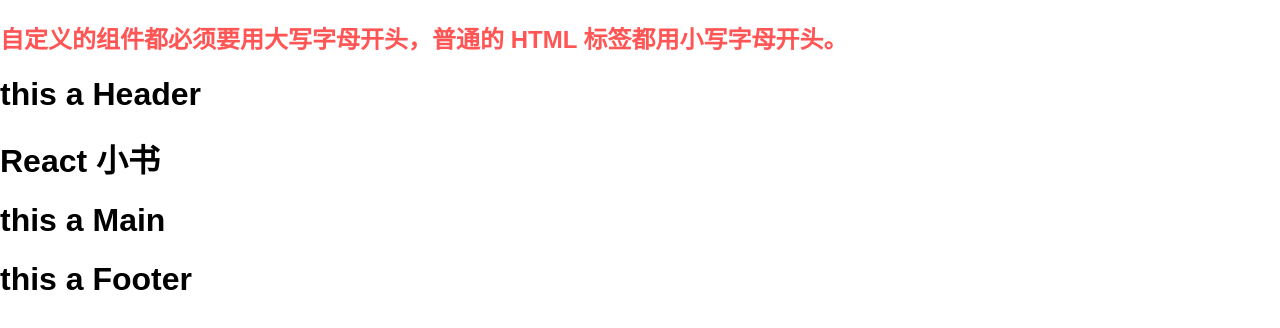
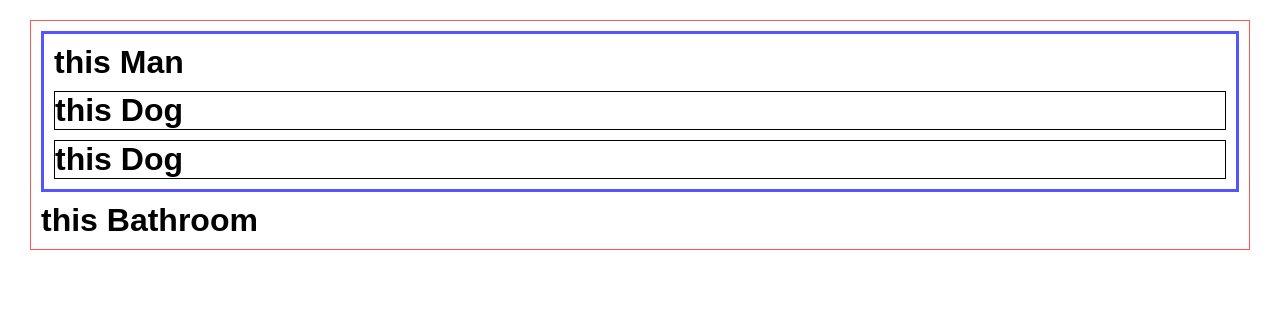
Before and after one commit to xfan0516/react-books, a React (Create React App) app: page / in a window 1280 px wide. Shown: the top 328 px of the page. Built offline with nearby package versions, Linux system fonts and the light colour scheme.

Commit message:
搭房子

```diff
--- a/src/index.css
+++ b/src/index.css
@@ -3,3 +3,18 @@ body {
   padding: 0;
   font-family: sans-serif;
 }
+*{
+  margin: 10px;
+}
+.hose{
+  border: 1px solid #f55;
+}
+.room{
+  border: 3px solid #55f;
+}
+.man{
+  border: 5px solid #ff5;
+}
+.dog{
+  border: 1px solid #000;
+}
--- a/src/index.js
+++ b/src/index.js
@@ -1,9 +1,9 @@
-import React, {Component} from 'react'
+import React, { Component } from 'react'
 import ReactDOM from 'react-dom'
 import './index.css'
 
-class Title extends Component {
-    render(){
+/* class Title extends Component {
+    render() {
         return (
             <div>
                 <h1> React 小书</h1>
@@ -14,12 +14,12 @@ class Title extends Component {
 }
 
 class Header extends Component {
-    render (){
+    render() {
         return (
             <div>
-                <h2 style={{color: '#f55'}}>自定义的组件都必须要用大写字母开头，普通的 HTML 标签都用小写字母开头。</h2>
+                <h2 style={{ color: '#f55' }}>自定义的组件都必须要用大写字母开头，普通的 HTML 标签都用小写字母开头。</h2>
                 <h1>this a Header</h1>
-                <Title / >
+                <Title />
             </div>
 
         )
@@ -27,10 +27,10 @@ class Header extends Component {
 }
 
 class Main extends Component {
-    render (){
+    render() {
         return (
             <h1>
-            this a Main
+                this a Main
             </h1>
 
         )
@@ -38,10 +38,10 @@ class Main extends Component {
 }
 
 class Footer extends Component {
-    render (){
+    render() {
         return (
             <h1>
-            this a Footer
+                this a Footer
             </h1>
 
         )
@@ -49,7 +49,7 @@ class Footer extends Component {
 }
 
 class Index extends Component {
-    render (){
+    render() {
         return (
             <div>
                 <Header />
@@ -59,9 +59,61 @@ class Index extends Component {
 
         )
     }
+} */
+
+class Hose extends Component {
+    render(){
+        return(
+            <div className="hose">
+                <Room />
+                <Bathroom />
+            </div>
+        )
+    }
 }
 
+class Room extends Component {
+    render(){
+        return(
+            <div className="room">
+                <Man />
+                <Dog />
+                <Dog />
+            </div>
+        )
+    }
+}
+
+class Bathroom extends Component {
+    render(){
+        return(
+            <h1 className="bathroom">
+                this Bathroom
+            </h1>
+        )
+    }
+}
+
+class Man extends Component {
+    render(){
+        return(
+            <h1 classNam="man">
+                this Man
+            </h1>
+        )
+    }
+}
+
+class Dog extends Component {
+    render(){
+        return(
+            <h1 className="dog">
+                this Dog
+            </h1>
+        )
+    }
+}
 ReactDOM.render(
-    <Index />,
+    <Hose />,
     document.getElementById("root")
 )
```
